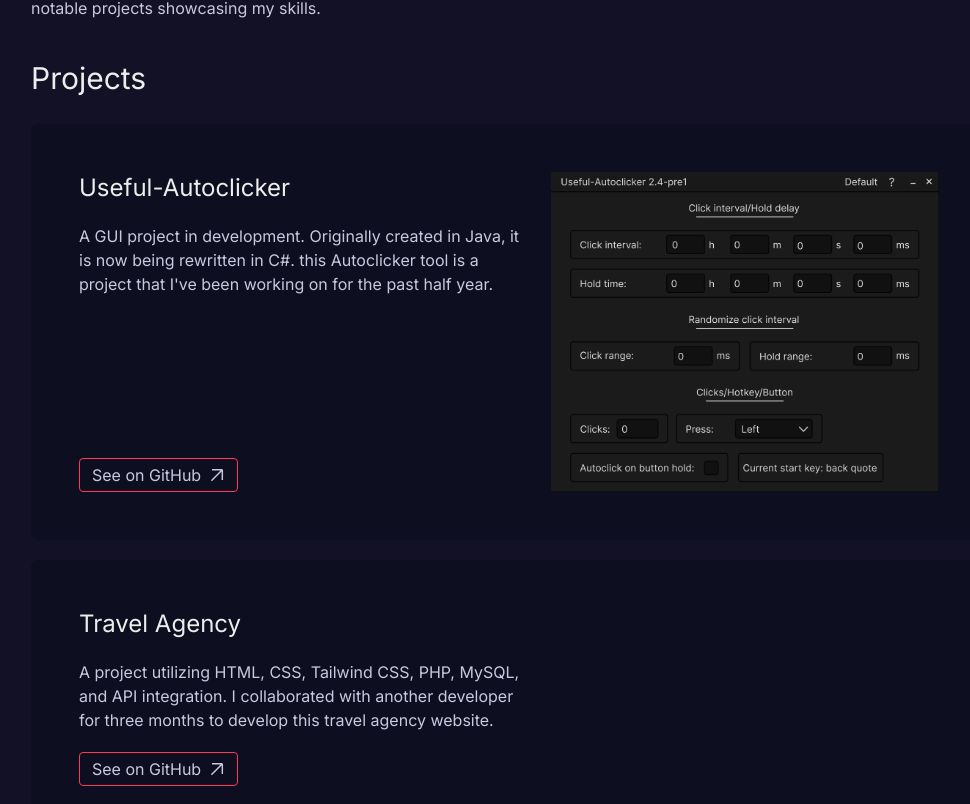
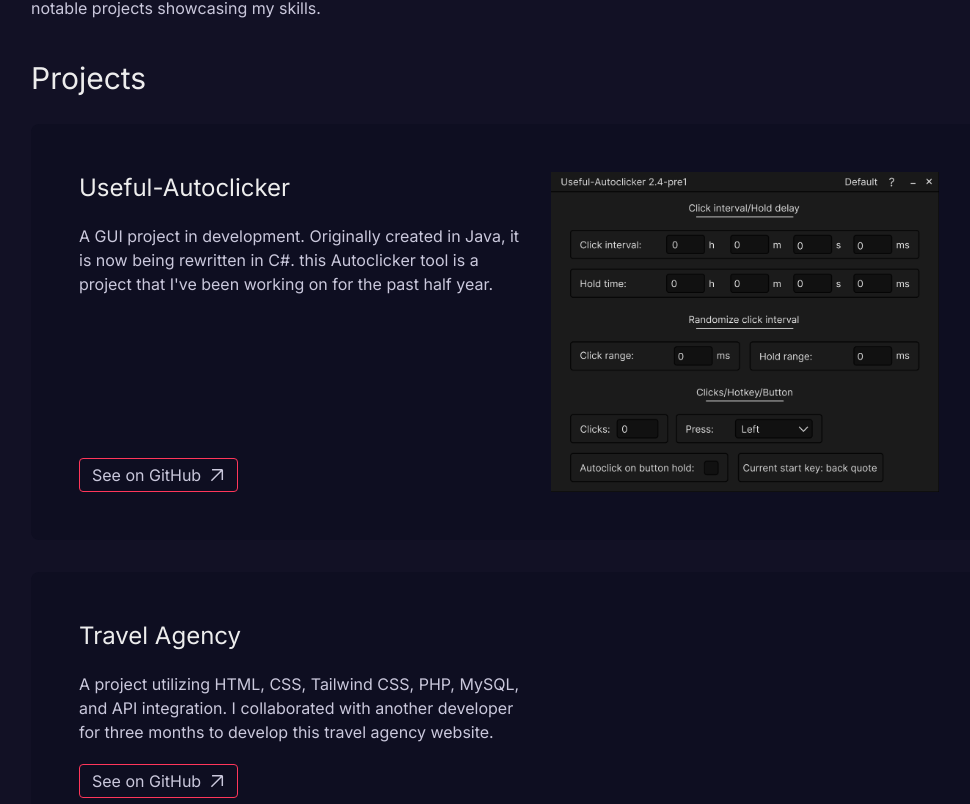
Before and after one commit to Rutger505/portfolio, a Next.js app: page / in a window 1280 px wide. Shown: the part 1696-2500 px from the top of the page, without its empty margins (97-1067 px from the left). Built offline with nearby package versions, Linux system fonts and the light colour scheme.

Commit message:
Add default keyword to components

```diff
--- a/src/components/AnimatedButton.tsx
+++ b/src/components/AnimatedButton.tsx
@@ -1,10 +1,12 @@
-import { ArrowOutRightIcon } from "@/components/icons/ArrowOutRightIcon";
+import ArrowOutRightIcon from "@/components/icons/ArrowOutRightIcon";
 
 interface AnimatedButtonProps {
   text: string;
 }
 
-export function AnimatedButton({ text }: Readonly<AnimatedButtonProps>) {
+export default function AnimatedButton({
+  text,
+}: Readonly<AnimatedButtonProps>) {
   return (
     <button
       className={
--- a/src/components/Projects/ProjectCard.tsx
+++ b/src/components/Projects/ProjectCard.tsx
@@ -1,5 +1,5 @@
 import Link from "next/link";
-import { AnimatedButton } from "@/components/AnimatedButton";
+import AnimatedButton from "@/components/AnimatedButton";
 import Image, { StaticImageData } from "next/image";
 
 interface ProjectCardProps {
@@ -9,7 +9,7 @@ interface ProjectCardProps {
   link: string;
 }
 
-export function ProjectCard({
+export default function ProjectCard({
   title,
   description,
   image,
--- a/src/components/Projects/Projects.tsx
+++ b/src/components/Projects/Projects.tsx
@@ -1,7 +1,7 @@
 import AutoclickerImage from "../../../public/useful-autoclicker-3.0-previeuw.webp";
 import TravelAgencyImage from "../../../public/travel-agency.webp";
 import NoTimeToDieImage from "../../../public/no-time-to-die.webp";
-import { ProjectCard } from "@/components/Projects/ProjectCard";
+import ProjectCard from "@/components/Projects/ProjectCard";
 
 export default function Projects() {
   return (
@@ -15,7 +15,7 @@ export default function Projects() {
         showcasing my skills.
       </p>
       <h3 className="mt-10 text-3xl  text-textPrimary">Projects</h3>
-      <div className="mt-7  flex flex-col items-start gap-y-5">
+      <div className="mt-7  flex flex-col items-start gap-y-8">
         <ProjectCard
           title={"Useful-Autoclicker"}
           description={
--- a/src/components/icons/ArrowOutRightIcon.tsx
+++ b/src/components/icons/ArrowOutRightIcon.tsx
@@ -1,6 +1,6 @@
 import { IconProps } from "@/components/icons/IconProps";
 
-export function ArrowOutRightIcon({ className }: Readonly<IconProps>) {
+export default function ArrowOutRightIcon({ className }: Readonly<IconProps>) {
   return (
     <svg
       className={`${className}`}
```
